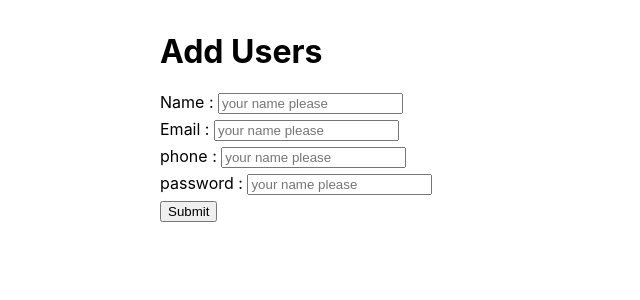
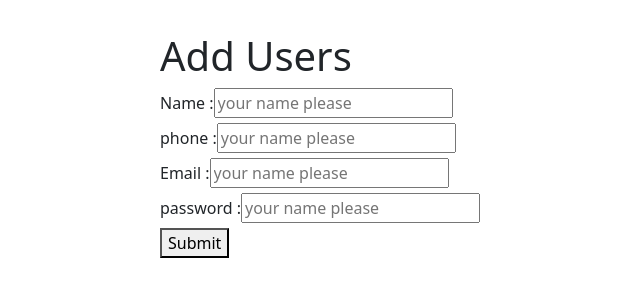
Before and after one commit to DialloAma/react-user, a React (Create React App) app: page / in a window 1280 px wide. Shown: the top 300 px of the page, without its empty margins (0-640 px from the left). Built offline with nearby package versions, Linux system fonts and the light colour scheme.

Commit message:
putingt in separated components

```diff
--- a/package.json
+++ b/package.json
@@ -6,7 +6,9 @@
     "@testing-library/jest-dom": "^5.11.4",
     "@testing-library/react": "^11.1.0",
     "@testing-library/user-event": "^12.1.10",
+    "bootstrap": "^5.0.2",
     "react": "^17.0.2",
+    "react-bootstrap": "^1.6.1",
     "react-dom": "^17.0.2",
     "react-scripts": "4.0.3",
     "web-vitals": "^1.0.1"
--- /dev/null
+++ b/src/AddUsers.jsx
@@ -0,0 +1,59 @@
+import react from "react";
+import React, { Component } from 'react';
+class AddUsers extends Component {
+    constructor(props){
+        super(props)
+        this.state={
+            name:"",
+            phone:"",
+            email:"",
+            password:""
+        }
+    }
+    managechange=(e)=>{
+        e.preventDefault()
+        this.setState({[e.target.id] : e.target.value});
+
+    }
+    managesubmit=(e)=>{
+        e.preventDefault()
+       this.props.newUser(this.state)
+       this.setState({
+        name:"",
+        phone:"",
+        email:"",
+        password:""
+       })
+    }
+
+    render() {
+        return (
+            <div>
+
+                <form style={{marginTop:"2rem",marginLeft:"10rem"}} onSubmit={this.managesubmit} >
+                    <h1>Add Users</h1>
+                    <div>
+                        <label>Name : </label>
+                        <input style={{marginBottom:"5px"}} type="text" id="name" value={this.state.name} onChange={this.managechange} placeholder="your name please" required/>
+                    </div>
+                    <div>
+                        <label>phone : </label>
+                        <input style={{marginBottom:"5px"}} type="number" id="phone" value={this.state.phone} onChange={this.managechange}  placeholder="your name please" required/>
+                    </div>
+                    <div>
+                        <label>Email : </label>
+                        <input style={{marginBottom:"5px"}}type="Email" id="email" value={this.state.email} onChange={this.managechange} placeholder="your name please" required/>
+                    </div>
+
+                    <div>
+                        <label>password : </label>
+                        <input style={{marginBottom:"5px"}} type="password" id="password" value={this.state.password} onChange={this.managechange} placeholder="your name please" required/>
+                    </div>
+                    <button>Submit</button>
+                </form>
+            </div>
+        );
+    }
+}
+
+export default AddUsers;
--- a/src/App.js
+++ b/src/App.js
@@ -1,9 +1,31 @@
-import React from "react";
-import Users from "./Users";
-function App() {
-  return (
-    <Users/>
-  );
+import React, { Component } from 'react';
+import AddUsers from './AddUsers';
+import ListUsers from './ListUsers';
+
+class App extends Component {
+  constructor(props) {
+    super(props)
+    this.state = {
+      users: []
+    }
+  }
+  addinfo = (user) => {
+    this.setState({ users: [...this.state.users, user]
+    })
+  }
+  render() {
+    return (
+      <div>
+        <AddUsers newUser={this.addinfo} />
+        {this.state.users.map((list, index) => {
+          return (
+            <ListUsers user={list} />
+          )
+        })}
+
+      </div>
+    );
+  }
 }
 
 export default App;
--- /dev/null
+++ b/src/ListUsers.jsx
@@ -0,0 +1,33 @@
+import React from 'react';
+import 'bootstrap/dist/css/bootstrap.min.css';
+import {Table} from 'react-bootstrap';
+
+const ListUsers = ({ user }) => {
+    return (
+        <div>
+            <Table striped bordered hover>
+                <thead>
+                    <tr>
+                        <th>Name</th>
+                        <th>Phone</th>
+                        <th>E-mail</th>
+                        <th>Password</th>
+                        <th>Action</th>
+                    </tr>
+                </thead>
+                <tbody>
+                    <tr>
+                        <td>{user.name}</td>
+                        <td>{user.phone}</td>
+                        <td>{user.email}</td>
+                        <td>{user.password}</td>
+                    </tr>
+                </tbody>
+            </Table>
+
+
+        </div>
+    );
+}
+
+export default ListUsers;
--- a/src/Users.jsx
+++ /dev/null
@@ -1,76 +0,0 @@
-import React, { Component } from 'react';
-
-class Users extends Component {
-    constructor(props){
-        super(props)
-        this.state={
-            user: [] ,
-                name:"",
-                email:"",
-                phone:"",
-                password:"",
-            }
-        }
-         managechange=(e)=>{
-            e.preventDefault()
-            this.setState({[e.target.id]: e.target.value})
-    }
-    manageSubmit=(e)=>{
-        e.preventDefault()
-        const newUser={
-            name:this.state.name,
-            email:this.state.email,
-            phone:this.state.phone,
-            password:this.state.password
-
-        }
-        this.setState({user:[...this.state.user,newUser],
-                name:"",
-                email:"",
-                phone:"",
-                password:"",
-        })
-    }
-    render() {
-        return (
-            <div>
-                <form style={{marginTop:"2rem",marginLeft:"10rem"}} onSubmit={this.manageSubmit}>
-                    <h1>Add Users</h1>
-                    <div>
-                        <label>Name : </label>
-                        <input style={{marginBottom:"5px"}} type="text" id="name" value={this.state.name} onChange={this.managechange} placeholder="your name please" required/>
-                    </div>
-                    <div>
-                        <label>Email : </label>
-                        <input style={{marginBottom:"5px"}}type="Email" id="email" value={this.state.email} onChange={this.managechange} placeholder="your name please" required/>
-                    </div>
-                    <div>
-                        <label>phone : </label>
-                        <input style={{marginBottom:"5px"}} type="number" id="phone" value={this.state.phone} onChange={this.managechange}  placeholder="your name please" required/>
-                    </div>
-                    <div>
-                        <label>password : </label>
-                        <input style={{marginBottom:"5px"}} type="password" id="password" value={this.state.password} onChange={this.managechange} placeholder="your name please" required/>
-                    </div>
-                    <button>Submit</button>
-                </form>
-                { this.state.user.map((item,index)=>{
-                return(
-                    <div key={index} style={{paddingLeft:"2rem"}}>
-                        <h1>List Users</h1>
-                        <h2>Name:{item.name}</h2>
-                        <h2>E-mail:{item.email}</h2>
-                        <h2>Phone:{item.phone}</h2>
-                        <h2>Password:{item.password}</h2>
-                        <hr/>
-                    </div>
-                )
-
-            })}
-            </div>
-
-        );
-    }
-}
-
-export default Users;
```
Also changed, not shown: 1 other file (tests, documents, lock files or other folders).
